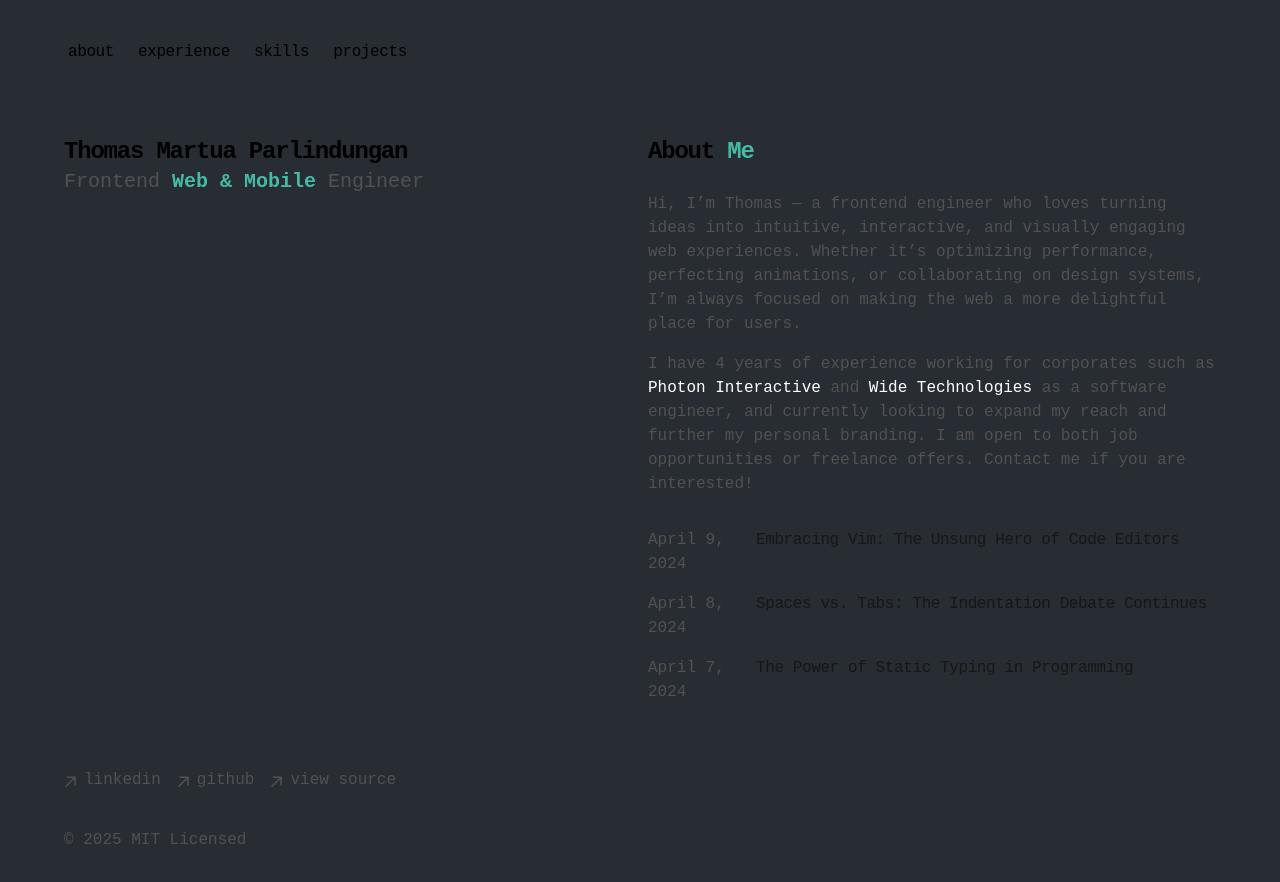
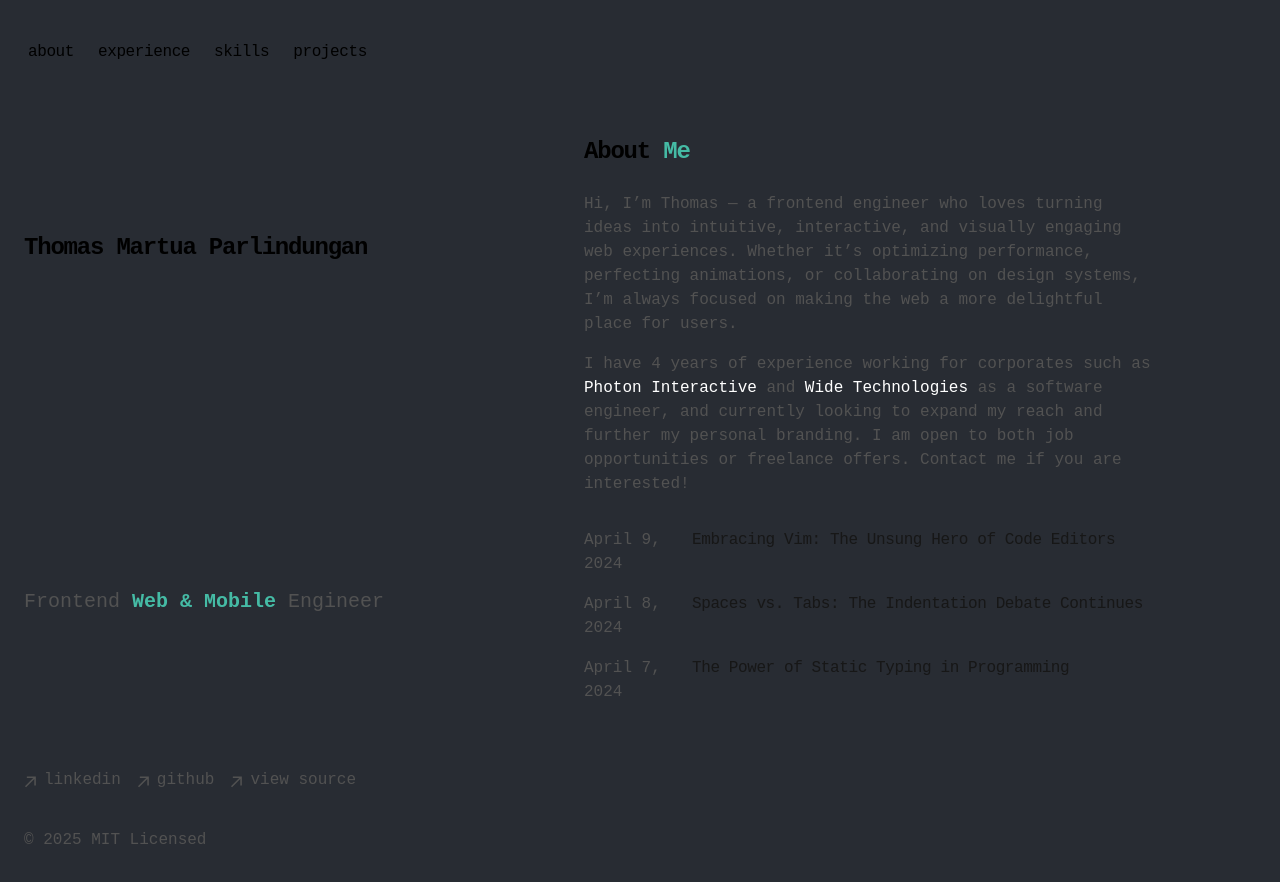
Before and after one commit to thomasmartuaps/personal-site, a Next.js app: page / in a window 1280 px wide. Shown: the top 882 px of the page. Built offline with nearby package versions, Linux system fonts and the light colour scheme.

Commit message:
responsive header

```diff
--- a/app/layout.tsx
+++ b/app/layout.tsx
@@ -54,8 +54,8 @@ export default function RootLayout({
         GeistMono.variable
       )}
     >
-      <body className="antialiased max-w-6xl mx-4 mt-8 lg:mx-auto">
-        <main className="flex-auto min-w-0 mt-6 flex flex-col px-2 md:px-0">
+      <body className="antialiased max-w-6xl mx-4 mt-8">
+        <main className="flex-auto min-w-0 mt-6 flex flex-col px-2 lg:px-2">
           {/* <div
             className="pointer-events-none fixed inset-0 z-30 transition duration-300 lg:absolute"
             style={{
--- a/app/page.tsx
+++ b/app/page.tsx
@@ -3,8 +3,8 @@ import { About } from "./components/about";
 
 export default function Page() {
   return (
-    <section className="grid grid-cols-2  gap-4">
-      <div>
+    <section className="lg:flex lg:justify-between lg:gap-4 ">
+      <div className="lg:flex lg:flex-col lg:justify-between lg:py-24">
         <h1 className="text-2xl font-semibold tracking-tighter">
           Thomas Martua Parlindungan
         </h1>
@@ -14,7 +14,7 @@ export default function Page() {
           Engineer
         </h2>
       </div>
-      <div>
+      <div className="lg:max-w-xl">
         <About />
         <div className="my-8">
           <BlogPosts />
```
